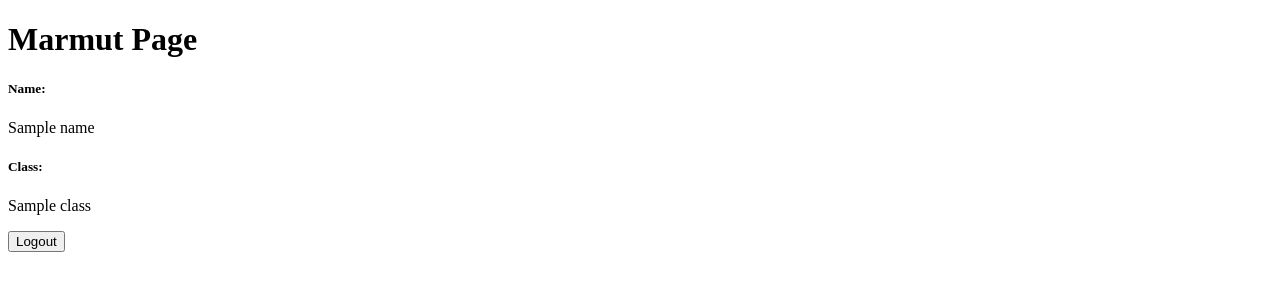
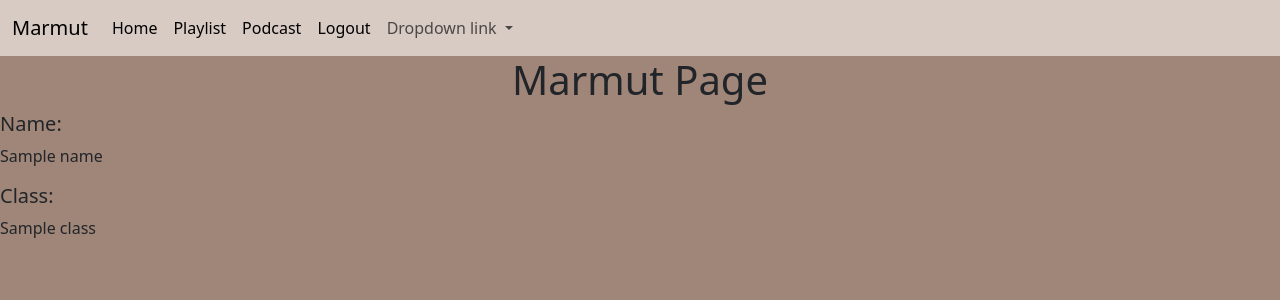
Before and after one commit to Khalishana/tk3-marmut, a Django app: template authentication/templates/landing_page.html in a window 1280 px wide. Shown: the top 300 px of the page. Run offline with Django 3.2, Linux system fonts and the light colour scheme; the template is opened without the code that fills it: most values are stand-ins (such as "Sample title", 1, 10 or a date in 2020).

Commit message:
style: customize login, register, and landing page

```diff
--- a/authentication/templates/landing_page.html
+++ b/authentication/templates/landing_page.html
@@ -1,16 +1,59 @@
 {% extends 'base.html' %}
 
+{% block meta_title %}
+    Marmut Page
+{% endblock meta_title %}
+
 {% block content %}
-    <h1>Marmut Page</h1>
+    <nav class="navbar navbar-expand-lg" style="background-color: #d8cbc4;">
+        <div class="container-fluid">
+          <a class="navbar-brand" href="#">Marmut</a>
+          <button class="navbar-toggler" type="button" data-bs-toggle="collapse" data-bs-target="#navbarNavDropdown" aria-controls="navbarNavDropdown" aria-expanded="false" aria-label="Toggle navigation">
+            <span class="navbar-toggler-icon"></span>
+          </button>
+          <div class="collapse navbar-collapse" id="navbarNavDropdown">
+            <ul class="navbar-nav">
+              <li class="nav-item">
+                <a class="nav-link active" aria-current="page" href="#">Home</a>
+              </li>
+              <li class="nav-item">
+                <a class="nav-link active" href="#">Playlist</a>
+              </li>
+              <li class="nav-item">
+                <a class="nav-link active" href="#">Podcast</a>
+              </li>
+              <li class="nav-item">
+                <a class="nav-link active" href="{% url 'authentication:logout' %}">Logout</a>
+              </li>
+              <li class="nav-item dropdown">
+                <a class="nav-link dropdown-toggle" href="#" role="button" data-bs-toggle="dropdown" aria-expanded="false">
+                  Dropdown link
+                </a>
+                <ul class="dropdown-menu">
+                  <li><a class="dropdown-item" href="#">Action</a></li>
+                  <li><a class="dropdown-item" href="#">Another action</a></li>
+                  <li><a class="dropdown-item" href="#">Something else here</a></li>
+                </ul>
+              </li>
+            </ul>
+          </div>
+        </div>
+      </nav>
+
+    <!-- background color -->
+    <head>
+    <style>
+        body{background-color: #a08679;}
+        .center-text {
+        text-align: center;
+    }
+    </style>
+    </head>
+
+    <h1 class="center-text">Marmut Page</h1>
 
     <h5>Name: </h5>
     <p>{{name}}</p>
     <h5>Class: </h5>
     <p>{{class}}</p>
-
-    <a href="{% url 'authentication:logout' %}">
-        <button>
-            Logout
-        </button>
-    </a>
 {% endblock content %}
--- a/templates/base.html
+++ b/templates/base.html
@@ -9,6 +9,14 @@
         />
         {% block meta %}
         {% endblock meta %}
+
+        <!-- tambahin CSS -->
+        <link href="https://cdn.jsdelivr.net/npm/bootstrap@5.3.2/dist/css/bootstrap.min.css" rel="stylesheet" integrity="sha384-T3c6CoIi6uLrA9TneNEoa7RxnatzjcDSCmG1MXxSR1GAsXEV/Dwwykc2MPK8M2HN" crossorigin="anonymous">
+        <!-- tambahin JS -->
+        <script src="https://code.jquery.com/jquery-3.6.0.min.js" integrity="sha384-KyZXEAg3QhqLMpG8r+J4jsl5c9zdLKaUk5Ae5f5b1bw6AUn5f5v8FZJoMxm6f5cH1" crossorigin="anonymous"></script>
+        <!-- menggunakan  dropdowns, popover, tooltips dari bootstrap -->
+        <script src="https://cdn.jsdelivr.net/npm/@popperjs/core@2.11.8/dist/umd/popper.min.js" integrity="sha384-I7E8VVD/ismYTF4hNIPjVp/Zjvgyol6VFvRkX/vR+Vc4jQkC+hVqc2pM8ODewa9r" crossorigin="anonymous"></script>
+        <script src="https://cdn.jsdelivr.net/npm/bootstrap@5.3.2/dist/js/bootstrap.min.js" integrity="sha384-BBtl+eGJRgqQAUMxJ7pMwbEyER4l1g+O15P+16Ep7Q9Q+zqX6gSbd85u4mG4QzX+" crossorigin="anonymous"></script>
     </head>
 
     <body>
```
Also changed, not shown: authentication/templates/login.html (+16 -28 lines), authentication/templates/register.html (+15 -20 lines).
